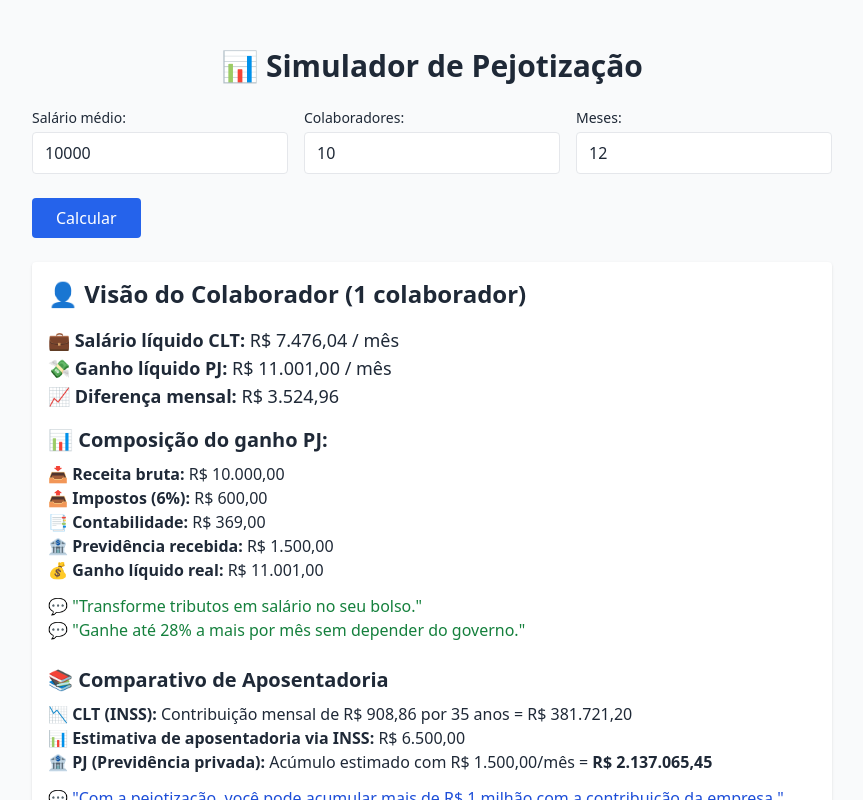
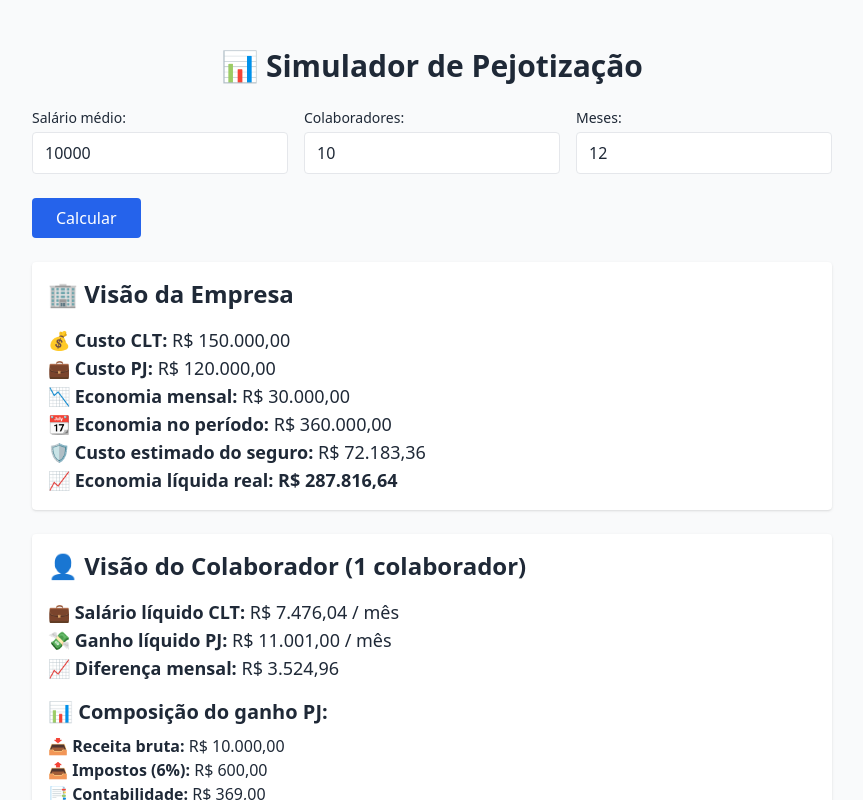
Before and after one commit to gmunareto/simulador-pejotizacao, a React (Vite) app: page / in a window 1280 px wide. Both pictures are taken after a click on the button "Calcular". Shown: the top 800 px of the page, without its empty margins (208-1071 px from the left). Built offline with nearby package versions, Linux system fonts and the light colour scheme.

Commit message:
Update SimuladorPejotizacao.jsx

```diff
--- a/src/SimuladorPejotizacao.jsx
+++ b/src/SimuladorPejotizacao.jsx
@@ -100,6 +100,17 @@ export default function SimuladorPejotizacao() {
       {resultado && (
         <div className="space-y-6 mt-6">
 
+          {/* Visão da Empresa */}
+          <div className="bg-white p-4 rounded shadow text-base">
+            <h2 className="text-2xl font-bold mb-4">🏢 Visão da Empresa</h2>
+            <p className="text-lg"><strong>💰 Custo CLT:</strong> {f(resultado.custoCLT)}</p>
+            <p className="text-lg"><strong>💼 Custo PJ:</strong> {f(resultado.custoPJ)}</p>
+            <p className="text-lg"><strong>📉 Economia mensal:</strong> {f(resultado.economiaMensal)}</p>
+            <p className="text-lg"><strong>📆 Economia no período:</strong> {f(resultado.economiaTotal)}</p>
+            <p className="text-lg"><strong>🛡️ Custo estimado do seguro:</strong> {f(resultado.seguro)}</p>
+            <p className="text-lg font-semibold"><strong>📈 Economia líquida real:</strong> {f(resultado.economiaLiquida)}</p>
+          </div>
+
           {/* Visão do Colaborador */}
           <div className="bg-white p-4 rounded shadow text-base">
             <h2 className="text-2xl font-bold mb-4">👤 Visão do Colaborador (1 colaborador)</h2>
@@ -114,8 +125,8 @@ export default function SimuladorPejotizacao() {
               <p><strong>📑 Contabilidade:</strong> {f(369)}</p>
               <p><strong>🏦 Previdência recebida:</strong> {f(resultado.contribuicaoPrevidenciaPrivada)}</p>
               <p><strong>💰 Ganho líquido real:</strong> {f(resultado.ganhoPJMensal)}</p>
-              <p className="text-base text-green-700 mt-3">💬 "Transforme tributos em salário no seu bolso."</p>
-              <p className="text-base text-green-700">💬 "Ganhe até 28% a mais por mês sem depender do governo."</p>
+              <p className="text-base text-green-700 mt-3">💬 \"Transforme tributos em salário no seu bolso.\"</p>
+              <p className="text-base text-green-700">💬 \"Ganhe até 28% a mais por mês sem depender do governo.\"</p>
             </div>
 
             <div className="mt-6">
@@ -123,8 +134,8 @@ export default function SimuladorPejotizacao() {
               <p><strong>📉 CLT (INSS):</strong> Contribuição mensal de {f(resultado.contribuicaoINSSMensal)} por 35 anos = {f(resultado.totalINSS)}</p>
               <p><strong>📊 Estimativa de aposentadoria via INSS:</strong> {f(resultado.estimativaAposentadoriaINSS)}</p>
               <p><strong>🏦 PJ (Previdência privada):</strong> Acúmulo estimado com {f(resultado.contribuicaoPrevidenciaPrivada)}/mês = <strong>{f(resultado.acumuladoPrivado)}</strong></p>
-              <p className="text-base text-blue-700 mt-3">💬 "Com a pejotização, você pode acumular mais de R$ 1 milhão com a contribuição da empresa."</p>
-              <p className="text-base text-blue-700">💬 "Invista o que antes ia para o governo em sua aposentadoria."</p>
+              <p className="text-base text-blue-700 mt-3">💬 \"Com a pejotização, você pode acumular mais de R$ 1 milhão com a contribuição da empresa.\"</p>
+              <p className="text-base text-blue-700">💬 \"Invista o que antes ia para o governo em sua aposentadoria.\"</p>
             </div>
           </div>
 
@@ -145,6 +156,7 @@ export default function SimuladorPejotizacao() {
               </BarChart>
             </ResponsiveContainer>
           </div>
+
         </div>
       )}
     </div>
```
